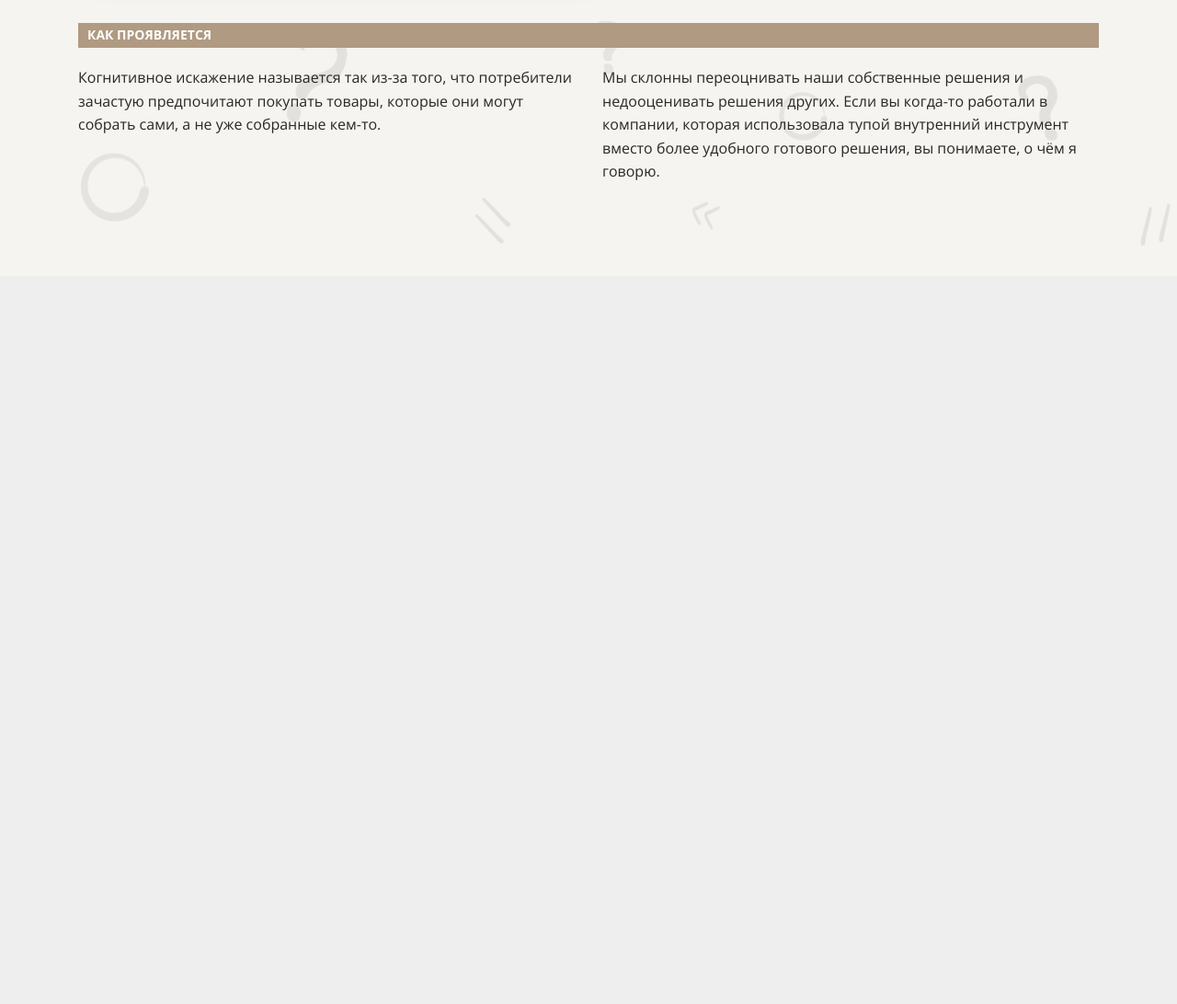
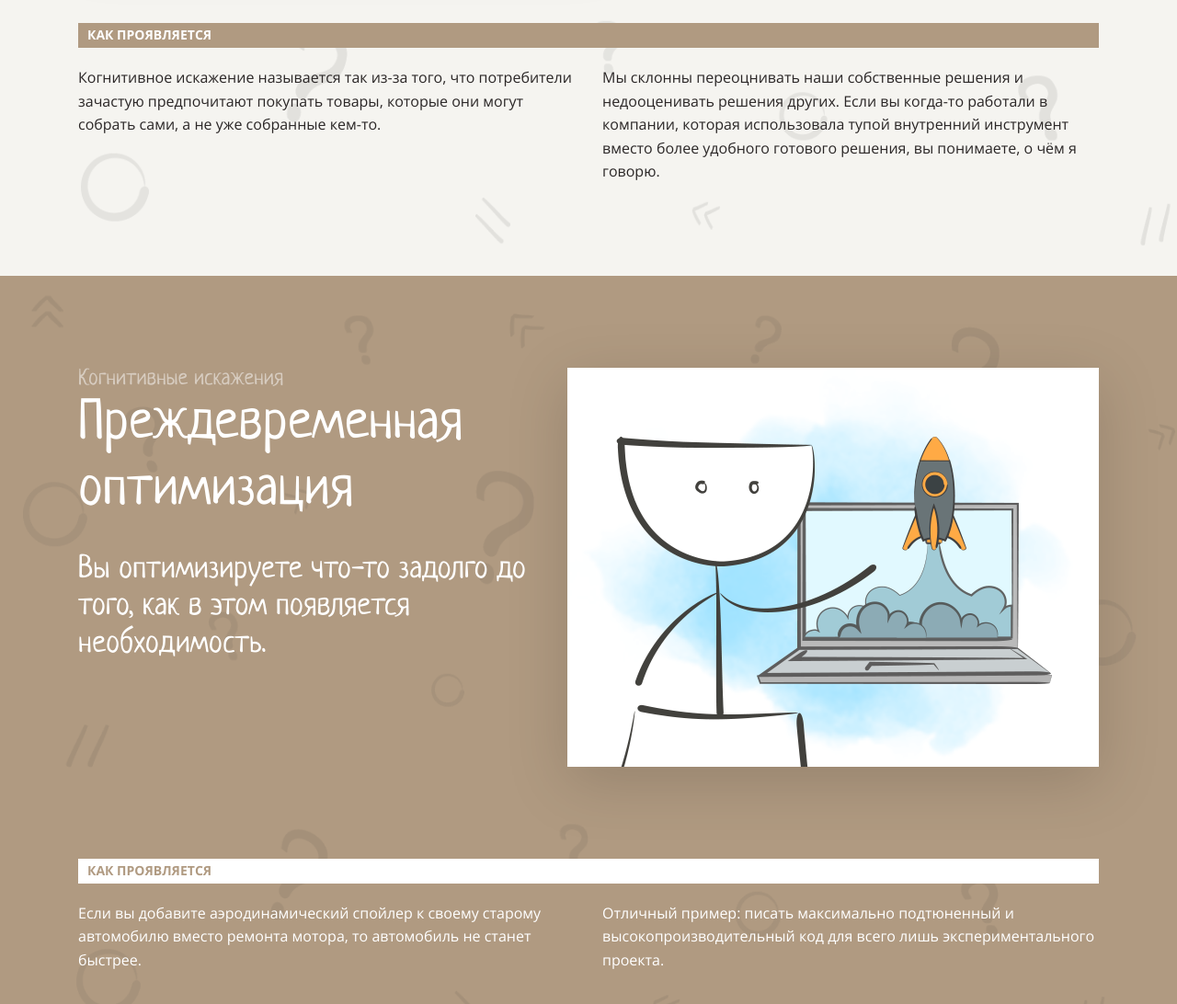
Before and after one commit to LexaZ999/layout-designer-project-lvl1, a website: page src/index.html in a window 1280 px wide. Shown: the part 3331-4423 px from the top of the page at 92% size. Before the commit the page ends 3631 px from the top, so only its background shows below. Drawn offline with Linux system fonts and the light colour scheme.

Commit message:
Add a premature-optimization section

```diff
--- a/src/index.html
+++ b/src/index.html
@@ -99,6 +99,28 @@
                 </div>
             </div>
         </section>
+        <section id="premature-optimization" class="background-img brown-section">
+            <div class="container">
+                <div class="img-text-container">
+                    <div class="text">
+                        <div class="text-sub-title color-white-50">Когнитивные искажения</div>
+                        <h2 class="text-title color-white">Преждевременная оптимизация</h2>
+                        <p class="text-p color-white">Вы оптимизируете что-то задолго до того, как в этом появляется необходимость.</p>
+                    </div>
+                    <img class="img-content drop-shadow" src="./img/2.png" alt="ikea-effect">
+
+                </div>
+                <h3 class="title color-brown background-white ">Как проявляется</h3>
+                <div class="column-two color-white">
+                    <div class="column">
+                        <p>Если вы добавите аэродинамический спойлер к своему старому автомобилю вместо ремонта мотора, то автомобиль не станет быстрее.</p>
+                    </div>
+                    <div class="column">
+                        <p>Отличный пример: писать максимально подтюненный и высокопроизводительный код для всего лишь экспериментального проекта.</p>
+                    </div>
+                </div>
+            </div>
+        </section>
     </main>
     <footer>
 
--- a/src/styles/style.css
+++ b/src/styles/style.css
@@ -294,3 +294,11 @@ header .column p {
 .color-secondary {
   color: #908d8b;
 }
+
+.color-white-50 {
+  color: #d7ccc0;
+}
+
+.color-brown {
+  color: #b09a81;
+}
```
